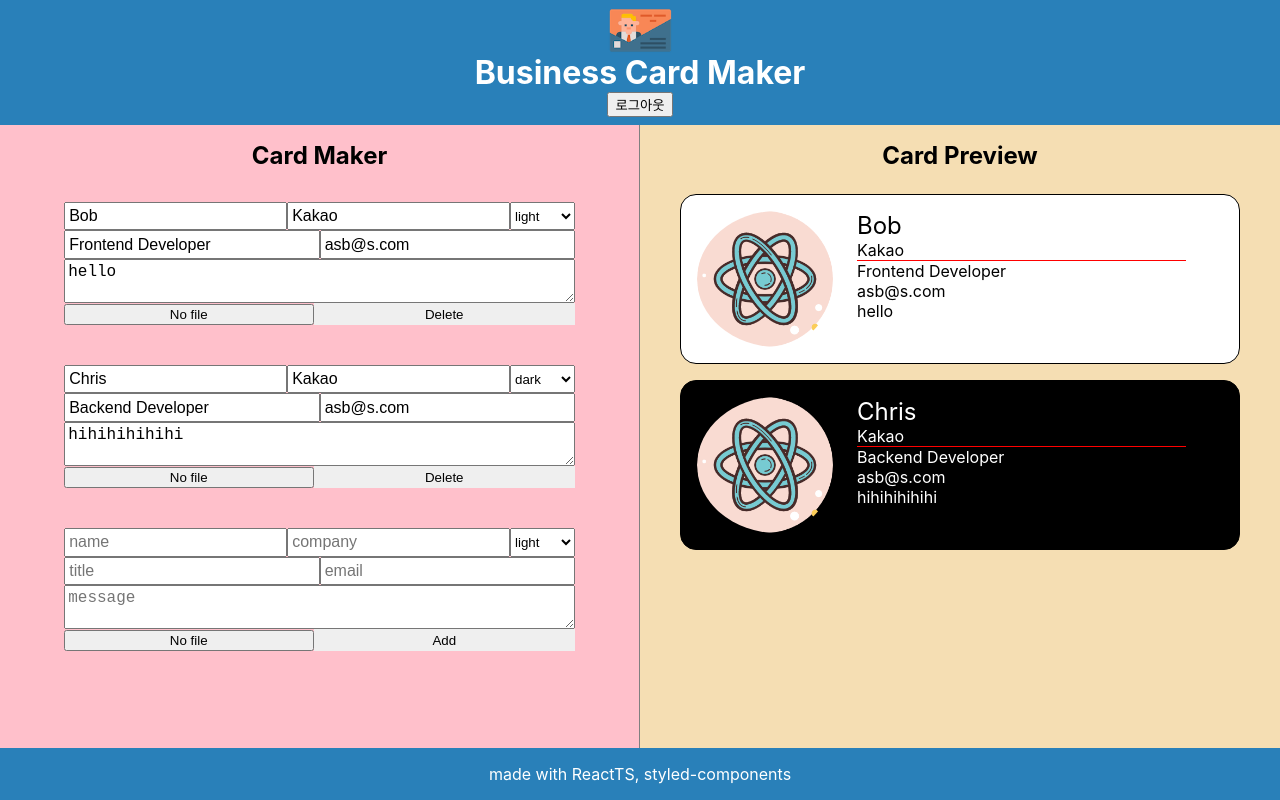
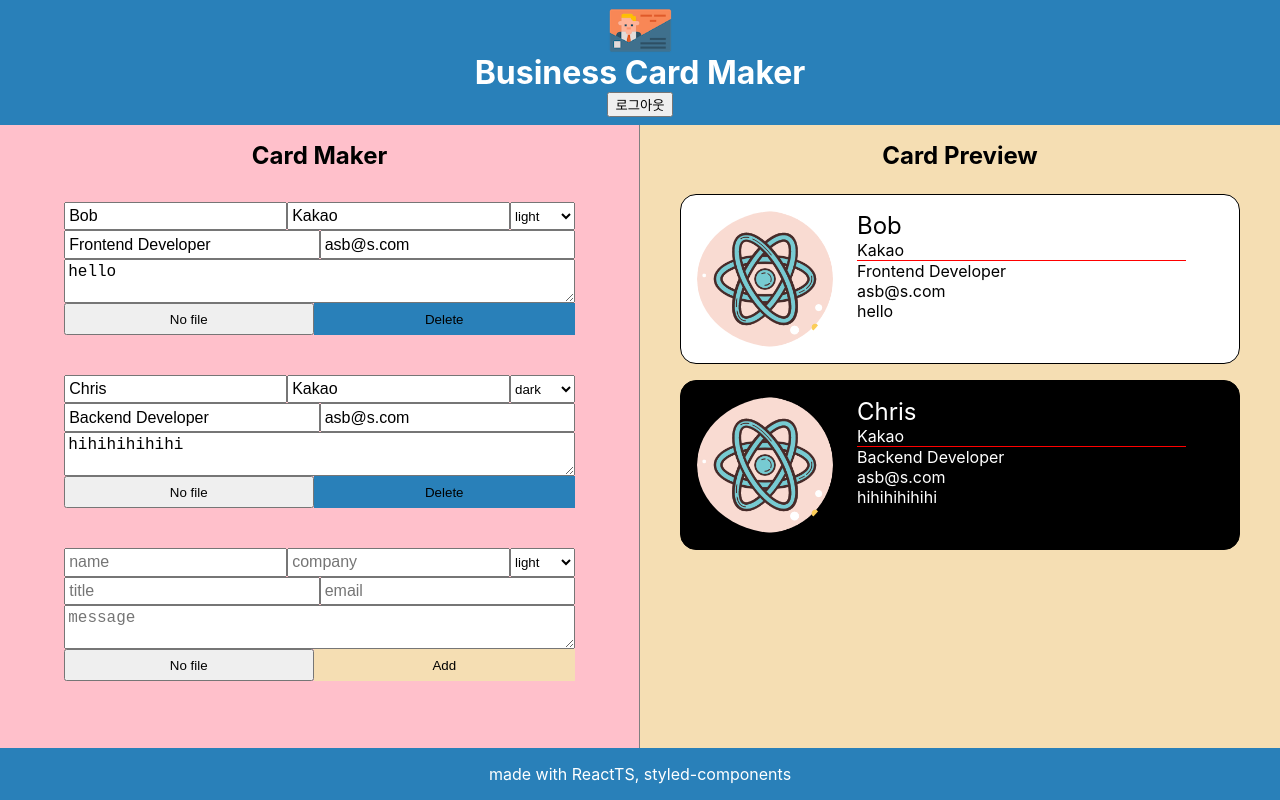
Before and after one commit to yogjin/business-card-maker, a React (Create React App) app: page /maker in a window 1280 px wide. Built offline with nearby package versions, Linux system fonts and the light colour scheme; no server answers; sample sign-in values are in the browser's storage.

Commit message:
style: Change Delete & Add Button color

```diff
--- a/src/component/Card_add_form/Card_add_form.tsx
+++ b/src/component/Card_add_form/Card_add_form.tsx
@@ -74,7 +74,7 @@ const Card_add_form: FC<Card_add_formProps> = ({ addCard, FileInput }) => {
           name={file.original_filename}
           handleCardWhenFileChange={handleCardWhenFileChange}
         />
-        <Button name="Add" handleClick={handleAdd} />
+        <Button name="Add" handleClick={handleAdd} color="wheat" />
       </ButtonDiv>
     </Form>
   );
@@ -100,6 +100,7 @@ const Textarea = styled.textarea`
 `;
 
 const ButtonDiv = styled.div`
+  height: 2rem;
   display: flex;
   flex-basis: 100%;
   & > * {
--- a/src/component/Card_edit_form/Card_edit_form.tsx
+++ b/src/component/Card_edit_form/Card_edit_form.tsx
@@ -76,7 +76,11 @@ const Card_edit_form: FC<Card_edit_formProps> = ({
           name={filename}
           handleCardWhenFileChange={handleCardWhenFileChange}
         />
-        <Button name="Delete" handleClick={(e) => handleDelete(e, id)} />
+        <Button
+          name="Delete"
+          handleClick={(e) => handleDelete(e, id)}
+          color="#2980b9"
+        />
       </ButtonDiv>
     </Form>
   );
@@ -102,10 +106,12 @@ const Textarea = styled.textarea`
 `;
 
 const ButtonDiv = styled.div`
+  height: 2rem;
   display: flex;
   flex-basis: 100%;
   & > * {
     flex: 1;
   }
 `;
+
 export default Card_edit_form;
--- a/src/component/ImageFileInput/ImageFileInput.tsx
+++ b/src/component/ImageFileInput/ImageFileInput.tsx
@@ -58,12 +58,16 @@ const ImageFileInput: FC<ImageFileInputProps> = ({
   );
 };
 
-const Container = styled.div``;
+const Container = styled.div`
+  width: 100%;
+  height: 100%;
+`;
 const Input = styled.input`
   display: none;
 `;
 const Button = styled.button<ButtonProps>`
   width: 100%;
+  height: 100%;
   background-color: ${({ isLoading }) => (isLoading ? 'blue' : '')};
 `;
 export default ImageFileInput;
```
